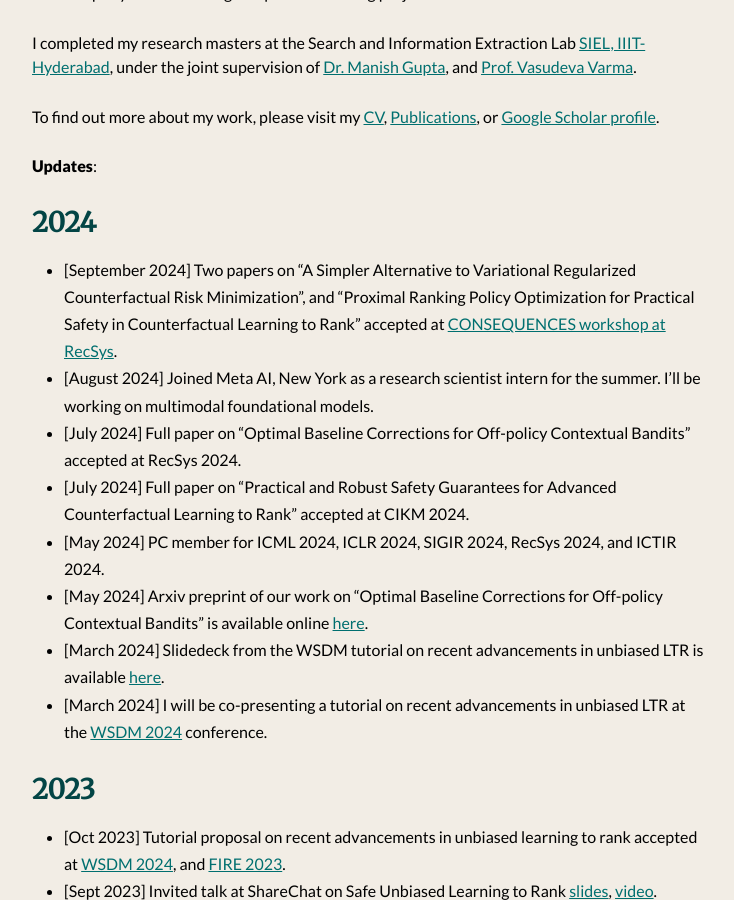
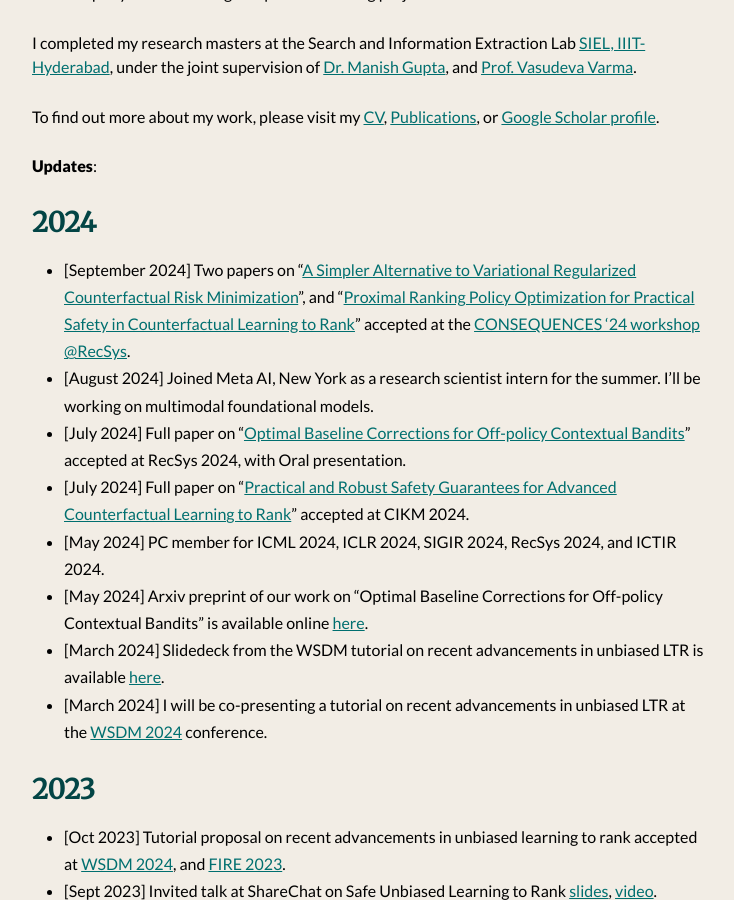
Before and after one commit to shashankg7/shashankg7.github.io, a Jekyll site: the page built from index.md, in a window 1280 px wide and 900 px high, scrolled down 431 px. Shown: the whole window, without its empty margins (272-1006 px from the left). Built offline with Jekyll 4.4.1, drawn with Linux system fonts in a browser that asks for light colours; nearby versions of some CDN libraries.

Commit message:
Update index.md

```diff
--- a/index.md
+++ b/index.md
@@ -17,10 +17,10 @@
 
 ## 2024
 
-* [September 2024] Two papers on "A Simpler Alternative to Variational Regularized Counterfactual Risk Minimization", and "Proximal Ranking Policy Optimization for Practical Safety in Counterfactual Learning to Rank" accepted at [CONSEQUENCES workshop at RecSys](https://sites.google.com/view/consequences2024/home).
+* [September 2024] Two papers on "[A Simpler Alternative to Variational Regularized Counterfactual Risk Minimization](https://arxiv.org/pdf/2409.09819)", and "[Proximal Ranking Policy Optimization for Practical Safety in Counterfactual Learning to Rank](https://arxiv.org/pdf/2409.09881)" accepted at the [CONSEQUENCES '24 workshop @RecSys](https://sites.google.com/view/consequences2024/home).
 * [August 2024] Joined Meta AI, New York as a research scientist intern for the summer. I'll be working on multimodal foundational models.
-* [July 2024] Full paper on "Optimal Baseline Corrections for Off-policy Contextual Bandits" accepted at RecSys 2024.
-* [July 2024] Full paper on "Practical and Robust Safety Guarantees for Advanced Counterfactual Learning to Rank" accepted at CIKM 2024.
+* [July 2024] Full paper on "[Optimal Baseline Corrections for Off-policy Contextual Bandits](https://drive.google.com/file/d/16hyfO1Fw9i5HWGlUpLgO3rhh1j3lN8xV/view)" accepted at RecSys 2024, with Oral presentation.
+* [July 2024] Full paper on "[Practical and Robust Safety Guarantees for Advanced Counterfactual Learning to Rank](https://drive.google.com/file/d/1WPGxFq07Qkj6sNEXpCOt_pAD6Hih6sBI/view)" accepted at CIKM 2024.
 * [May 2024] PC member for ICML 2024, ICLR 2024, SIGIR 2024, RecSys 2024, and ICTIR 2024.
 * [May 2024] Arxiv preprint of our work on "Optimal Baseline Corrections for Off-policy Contextual Bandits" is available online [here](https://arxiv.org/abs/2405.05736).
 * [March 2024] Slidedeck from the WSDM tutorial on recent advancements in unbiased LTR is available [here](https://sites.google.com/view/wsdm-2024-tutorial-ultr/).
```
